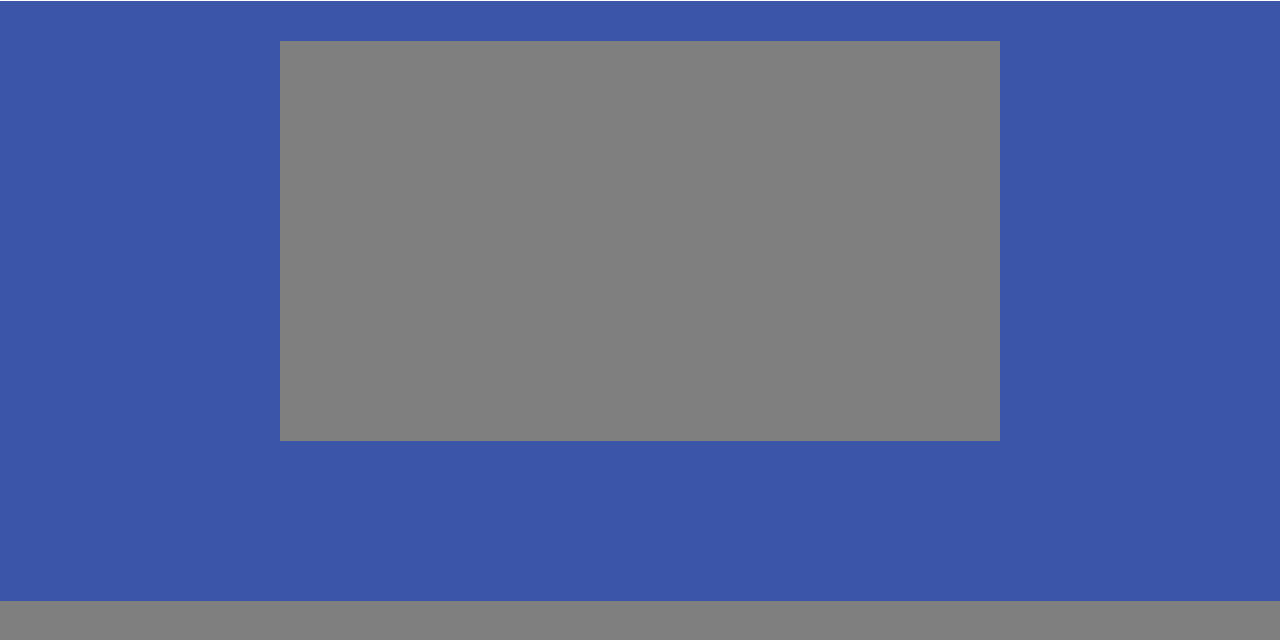
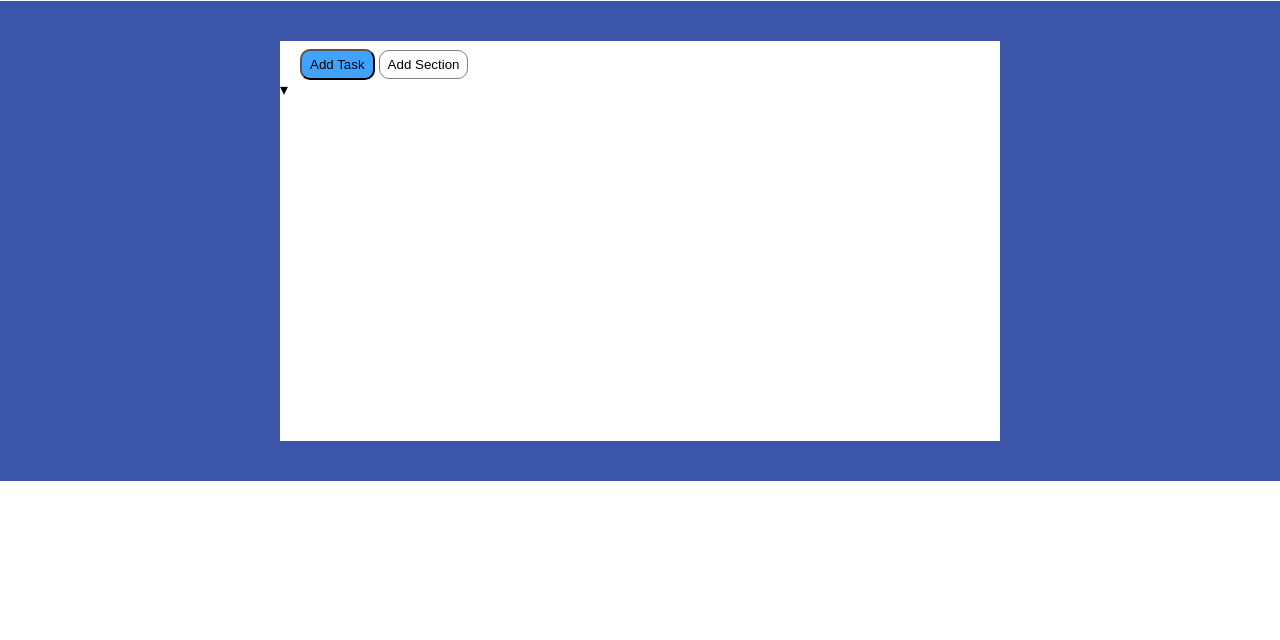
Before and after one commit to TommasoGabellini/html-css-toboolist, a plain HTML site: page index.html in a window 1280 px wide. Shown: the part 56-696 px from the top of the page. Drawn offline with Linux system fonts and the light colour scheme.

Commit message:
feat:inizio lista

```diff
--- a/css/style.css
+++ b/css/style.css
@@ -3,7 +3,7 @@
     padding: 0;
     margin: 0;
     box-sizing: border-box;
-    background-color: #7f7f7f;
+    background-color: #ffffff;
 }
 
 header{
@@ -12,7 +12,7 @@ header{
 }
 main{
     background-color: #3b56a9;
-    height: 600px;
+    height: 100%;
     padding: 40px;
 
 }
@@ -21,3 +21,33 @@ main{
     margin: 0 auto;
     height: 400px;
 }
+.nan{
+    background-color: #ffffff;
+    margin-bottom: 10px;
+    padding: 10px 30px;
+}
+.bottone-blu{
+    background-color: #40a3ff;
+    font-size: smaller;
+    padding: 6px 8px;
+ margin-top: 8px;
+ margin-left: 20px;
+ border-radius: 10px;
+}
+
+.bottone-bianco{
+    background-color: #ffffff;
+    font-size: smaller;
+    padding: 6px 8px;
+    border: 1px solid gray;
+    border-radius: 10px;
+}
+
+.bottone-blu:hover{
+    background-color: #7fff00;
+    color: #2c2aa5;
+}
+
+.title{
+    margin-right:
+}
--- a/index.html
+++ b/index.html
@@ -12,7 +12,21 @@
     </header>
 
     <main>
-        <div class="container"></div>
+        <div class="container">
+
+                <button class="btn bottone-blu">
+                    Add Task
+                </button>
+                <button class="btn bottone-bianco">Add Section</button>
+                <div class="lista">
+                    <ul class="blacktriangledown">
+                            &blacktriangledown;
+                    </ul>
+
+                </div>
+
+        </div>
+        <h1 class="title"></h1>
     </main>
 </body>
 </html>
```
